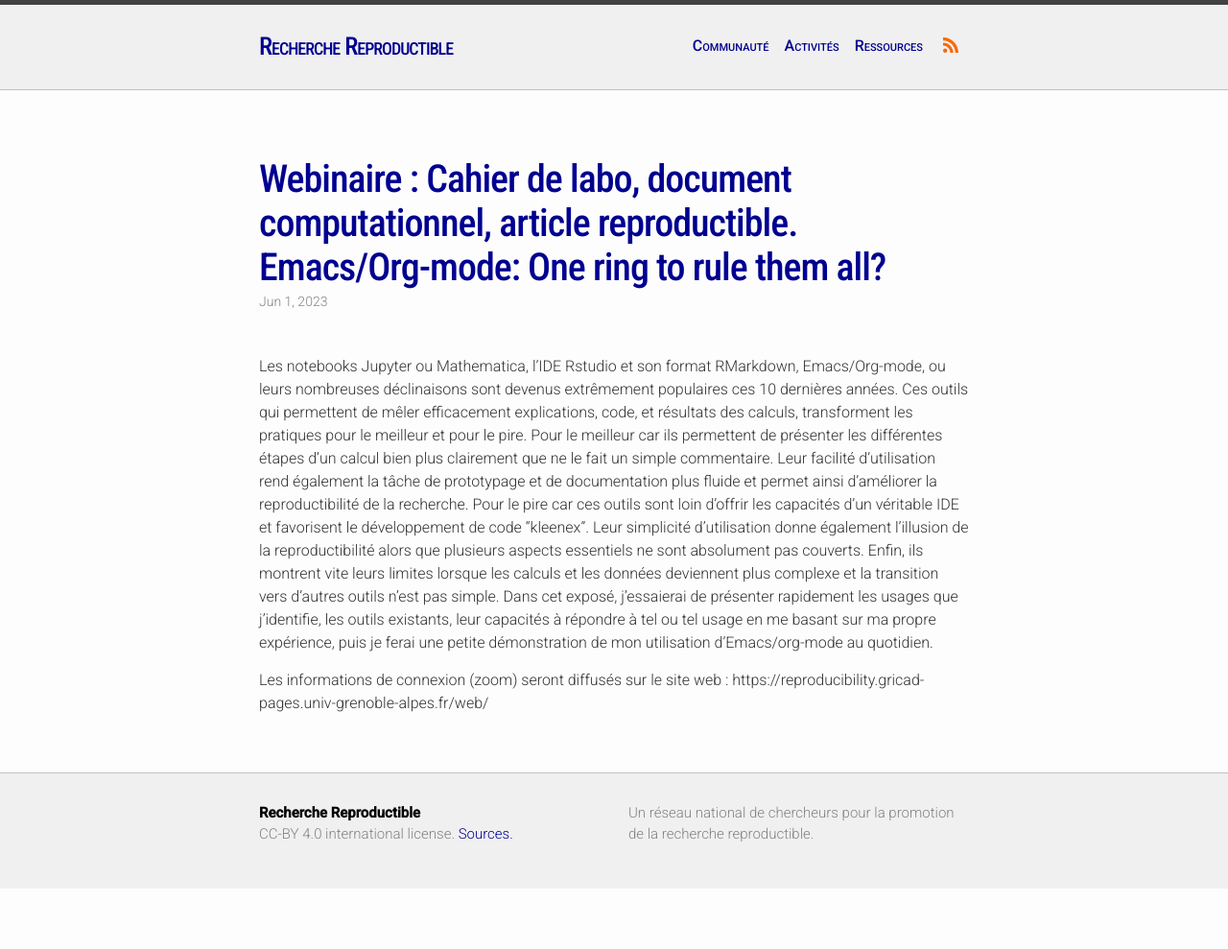
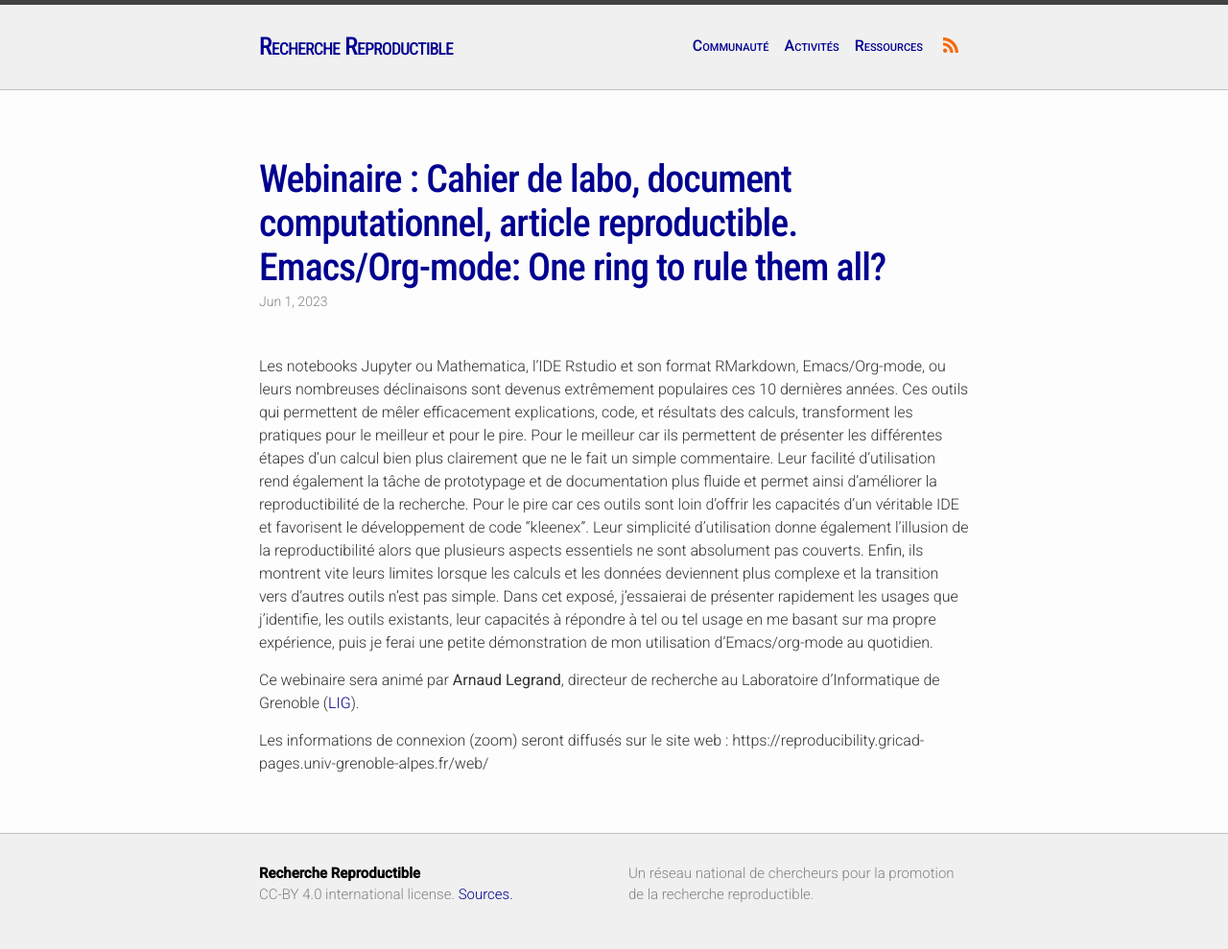
Before and after one commit to FR-RN/FR-RN, a Jekyll site: the page built from _posts/2023-06-01-Reproducibility-with-emacs-org-mode.md, in a window 1280 px wide. Shown: the whole page at 96% size. Built offline with Jekyll 4.4.1, drawn with Linux system fonts in a browser that asks for light colours; some web fonts are replaced; before the commit the page ends 926 px from its top, so only the background shows below that.

Commit message:
Webinaire: add A. Legrand seesion Emacs/Org-mode

```diff
--- a/_posts/2023-06-01-Reproducibility-with-emacs-org-mode.md
+++ b/_posts/2023-06-01-Reproducibility-with-emacs-org-mode.md
@@ -4,6 +4,7 @@ title:  "Webinaire : Cahier de labo, document computationnel, article reproducti
 date:   2023-06-01 14:00 +0100
 categories: news
 ---
+
 
 Les notebooks Jupyter ou Mathematica, l'IDE Rstudio et son format
 RMarkdown, Emacs/Org-mode, ou leurs nombreuses déclinaisons sont
@@ -27,6 +28,7 @@ capacités à répondre à tel ou tel usage en me basant sur ma propre
 expérience, puis je ferai une petite démonstration de mon utilisation
 d'Emacs/org-mode au quotidien.
 
+Ce webinaire sera animé par **Arnaud Legrand**, directeur de recherche au Laboratoire d'Informatique de Grenoble ([LIG](https://www.liglab.fr/)).
 
 Les informations de connexion (zoom) seront diffusés sur le site web :
 https://reproducibility.gricad-pages.univ-grenoble-alpes.fr/web/
```
